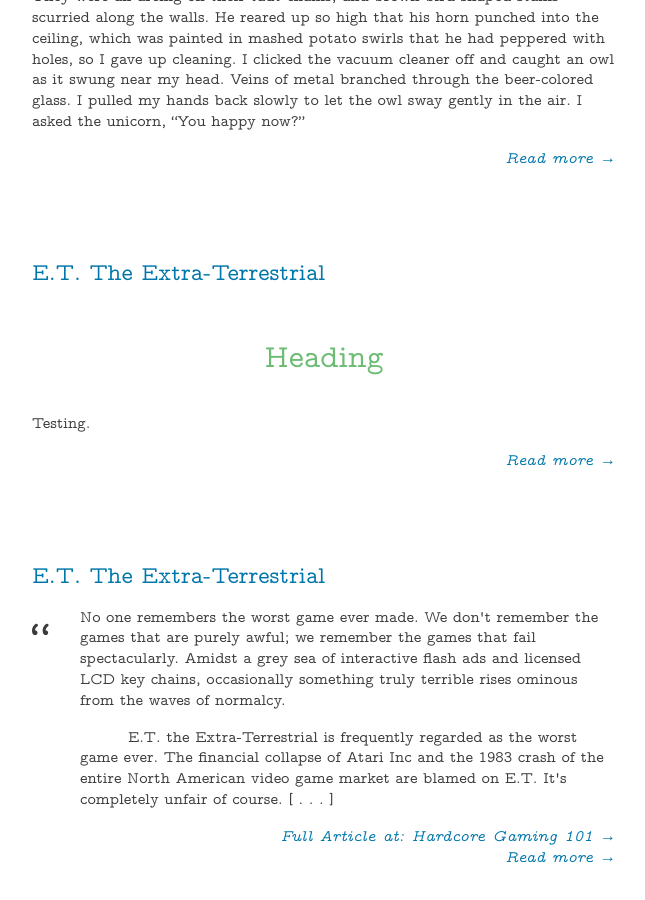
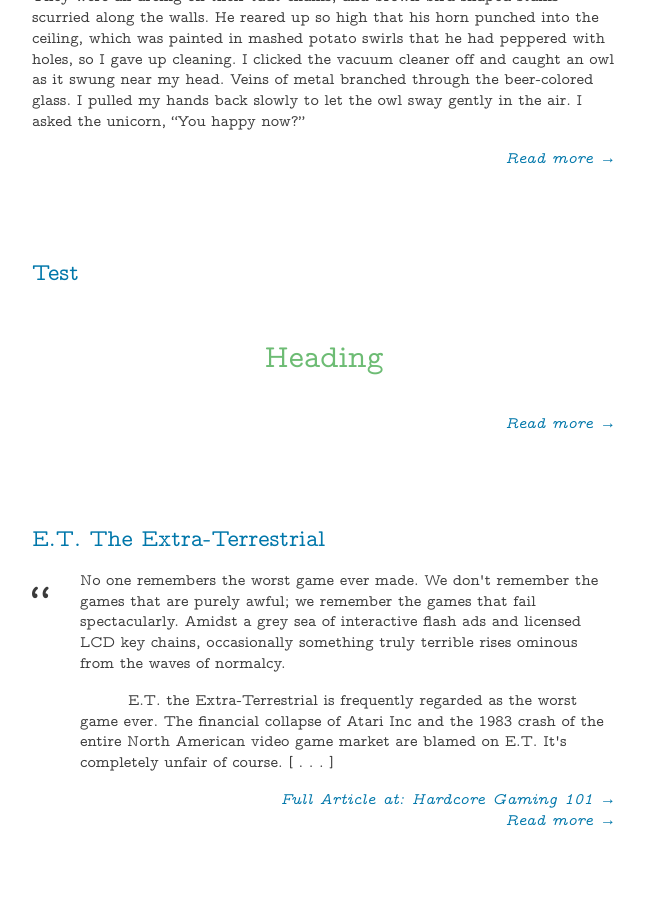
Before and after one commit to rjjiii/rjjiii.github.io, a Jekyll site: the page built from words.html, in a window 1280 px wide and 900 px high, scrolled down 889 px. Shown: the whole window, without its empty margins (316-961 px from the left). Built offline with Jekyll 4.4.1, drawn with Linux system fonts in a browser that asks for light colours.

Commit message:
Update 2022-01-01-test.md

```diff
--- a/_posts/2022-01-01-test.md
+++ b/_posts/2022-01-01-test.md
@@ -1,7 +1,5 @@
 ---
 layout: post
-title: E.T. The Extra-Terrestrial
-excerpt_separator: <!-- more -->
 license: OSL
 ---
 
```
